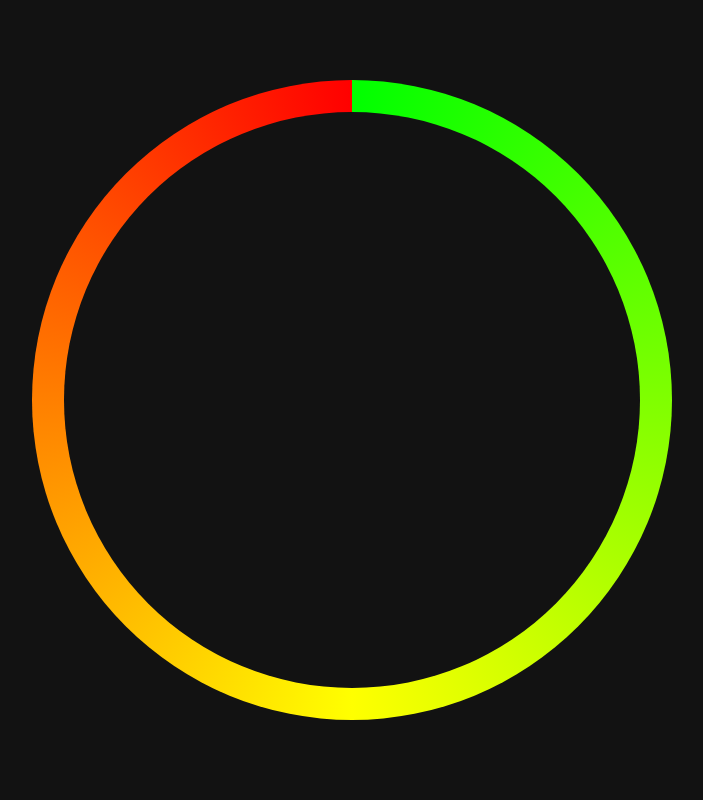
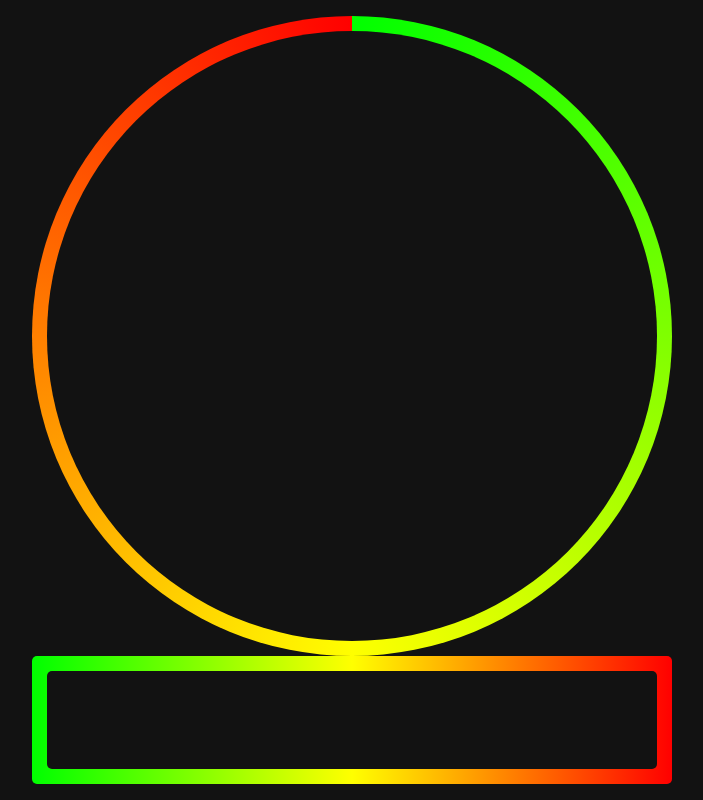
Before and after one commit to StephanPagel/StAnLo-Routine, a plain HTML site: page index.html in a window 1280 px wide. Shown: the whole page, without its empty margins (288-991 px from the left). Drawn offline with Linux system fonts and the light colour scheme.

Commit message:
🧭 add bar to display routine progress

```diff
--- a/index.html
+++ b/index.html
@@ -23,6 +23,9 @@
             <div class="emoji">🛏️ ⏰</div>
             <p class="time">⏱️ 05:23</p> -->
         </div>
+        <div class="box">
+            <div class="inner-box"></div>
+        </div>
     </main>
 
     <script type="module" src="src/index.js"></script>
--- a/src/style.css
+++ b/src/style.css
@@ -21,11 +21,27 @@ body {
     display: flex;
     justify-content: center;
     align-items: center;
+    padding: 15px;
 }
 
 .inner-circle {
     background-color:#121212;
-    width: 90%;
+    width: 100%;
     aspect-ratio: 1 / 1;
     border-radius: 50%;
 }
+
+.box {
+    background: linear-gradient(to right, #00FF00, #FFFF00, #FF0000);
+    width: 50vw;
+    aspect-ratio: 5 / 1;
+    border-radius: 5px;
+    padding: 15px;
+}
+
+.inner-box {
+    background-color: #121212;
+    width: 100%;
+    height: 100%;
+    border-radius: 5px;
+}
```
